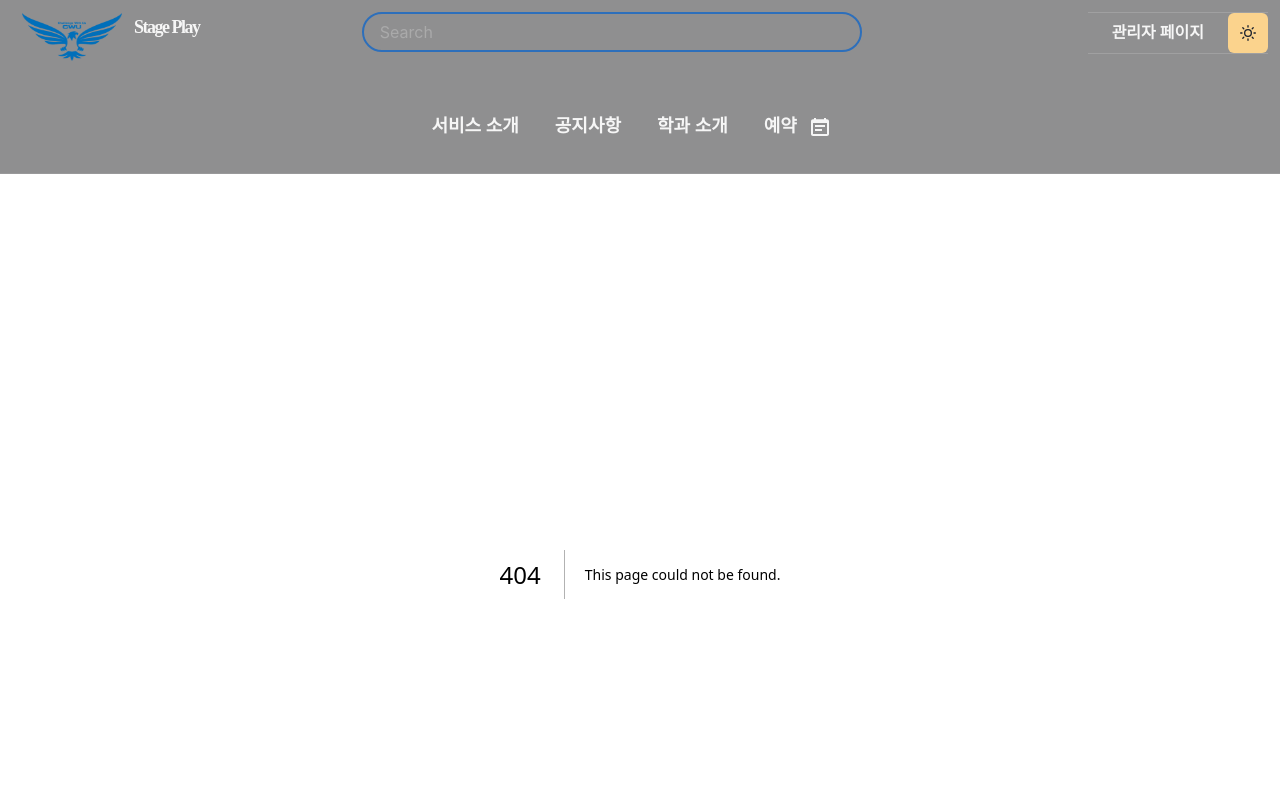
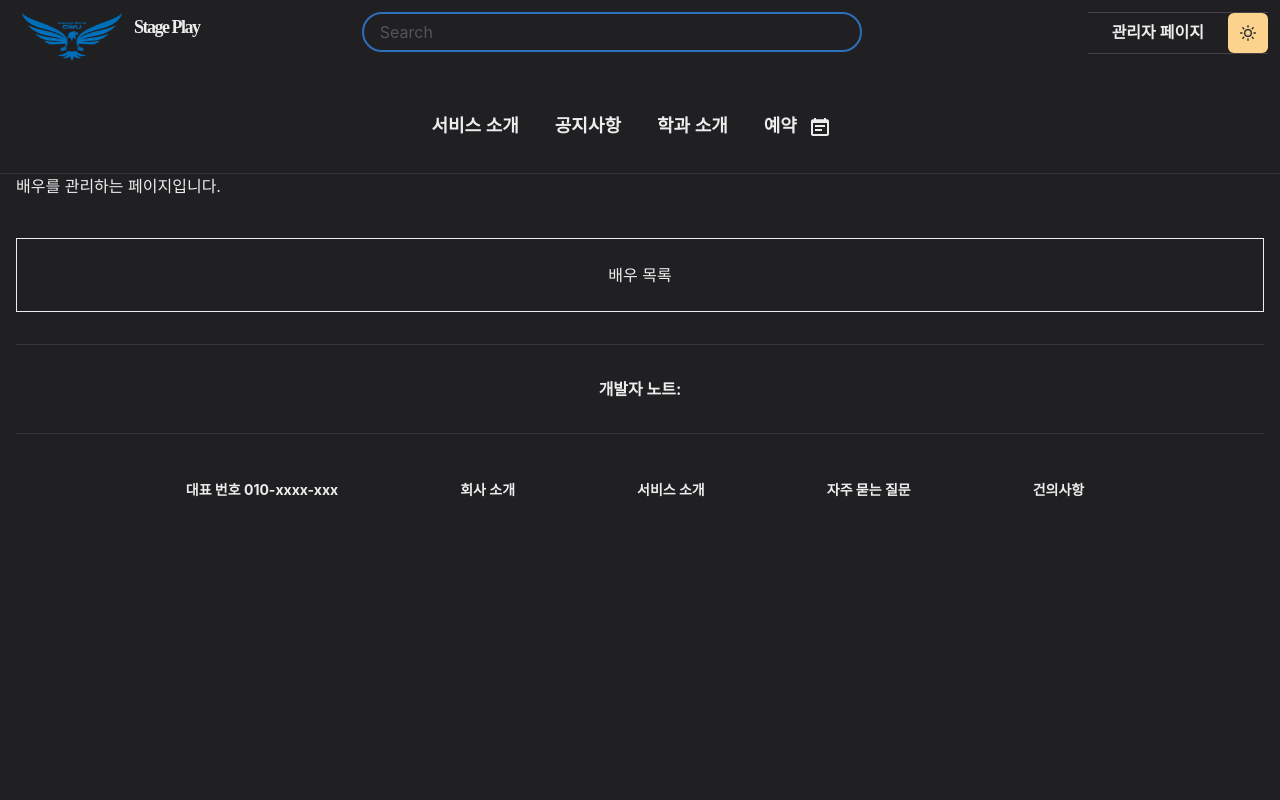
Before and after one commit to Haetae-Code/NextJS_Stage_Play, a Next.js app: page /actor in a window 1280 px wide. Before the commit this address had no page. Shown: the top 800 px of the page. Built offline with nearby package versions, Linux system fonts and the light colour scheme.

Commit message:
관리자 페이지 및 배우 관리 페이지 제작 중

```diff
--- a/components/Bottom.js
+++ b/components/Bottom.js
@@ -51,28 +51,28 @@ useEffect(() => {
         <Box display="flex" justifyContent="center">
 
           <Button mt={1} ml={90} fontSize="sm" fontWeight="bold" bg={"transparent"} backgroundColor={null}>
-              <Link>
+              <Link color="inactiveColor">
                   대표 번호 010-xxxx-xxx
               </Link>
           </Button>
           <Button mt={1} ml={90} fontSize="sm" fontWeight="bold" bg={"transparent"} backgroundColor={null}>
-          <Link>
+          <Link color="inactiveColor">
               회사 소개
           </Link>
           </Button>
           <Button mt={1} ml={90} fontSize="sm" fontWeight="bold" bg={"transparent"} backgroundColor={null}>
-          <Link>
+          <Link color="inactiveColor">
               서비스 소개
           </Link>
           </Button>
           <Button mt={1} ml={90} fontSize="sm" fontWeight="bold" bg={"transparent"} backgroundColor={null}>
-          <Link>
+          <Link color="inactiveColor">
               자주 묻는 질문
           </Link>
           </Button>
 
             <Button mt={1} ml={90} fontSize="sm" fontWeight="bold" bg={"transparent"} backgroundColor={null} _focus={{boxShadow: "none"}} _active={{backgroundColor: "blue.600"}}>
-              <Link>
+              <Link color="inactiveColor">
               건의사항
               </Link>
             </Button>
--- /dev/null
+++ b/pages/actor.js
@@ -0,0 +1,29 @@
+import {
+  Box,
+  Button,
+  Text,
+} from "@chakra-ui/react";
+import{} from "react";
+
+
+const actor = () => {
+
+    return(
+      <div>
+        <Text>배우를 관리하는 페이지입니다.</Text>
+        <Box mt="40px" border="1px solid">
+          <br/>
+          <Text textAlign="center">배우 목록</Text>
+          <br/>
+
+          <Box>
+
+          </Box>
+
+        </Box>
+      </div>
+
+    );
+}
+
+export default actor;
--- a/pages/admin.js
+++ b/pages/admin.js
@@ -2,7 +2,6 @@
 import {
     Text,
     Button,
-    Divider,
     Box,
     Flex,
     Card,
@@ -10,7 +9,7 @@ import {
     CardFooter,
     CardHeader,
     Image,
-
+    Link,
 } from "@chakra-ui/react";
 import React, { useState, Fragment,} from "react";
 import Slider from "react-slick";
@@ -75,7 +74,7 @@ const admin = () => {
                       <Flex mr="20px"align="center" direction="column">
                           <Text mb={3}mt={8}>관리자 메뉴</Text>
                           <Button mb={3}>예약자 확인</Button>
-                          <Button mb={3}>배우 관리</Button>
+                          <Link color="inactiveColor" href="/actor"><Button mb={3}>배우 관리</Button></Link>
                       </Flex>
                   </Flex>
 
```
